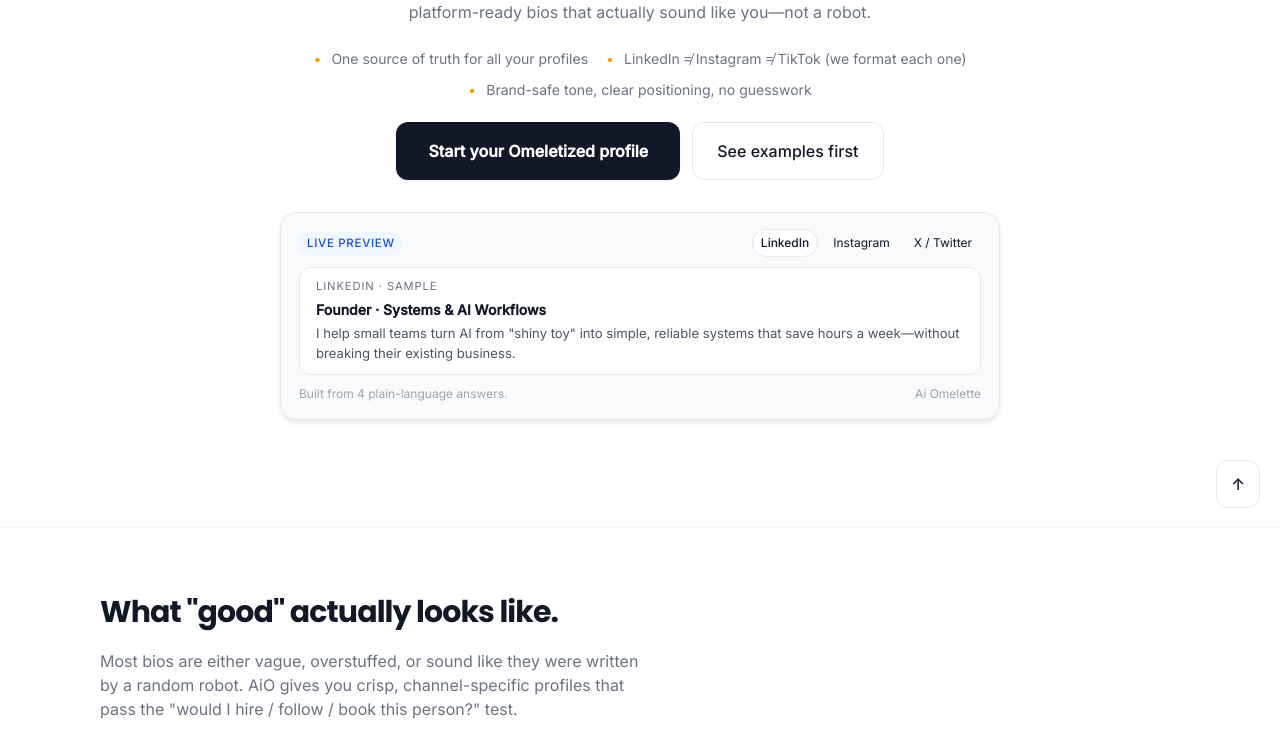
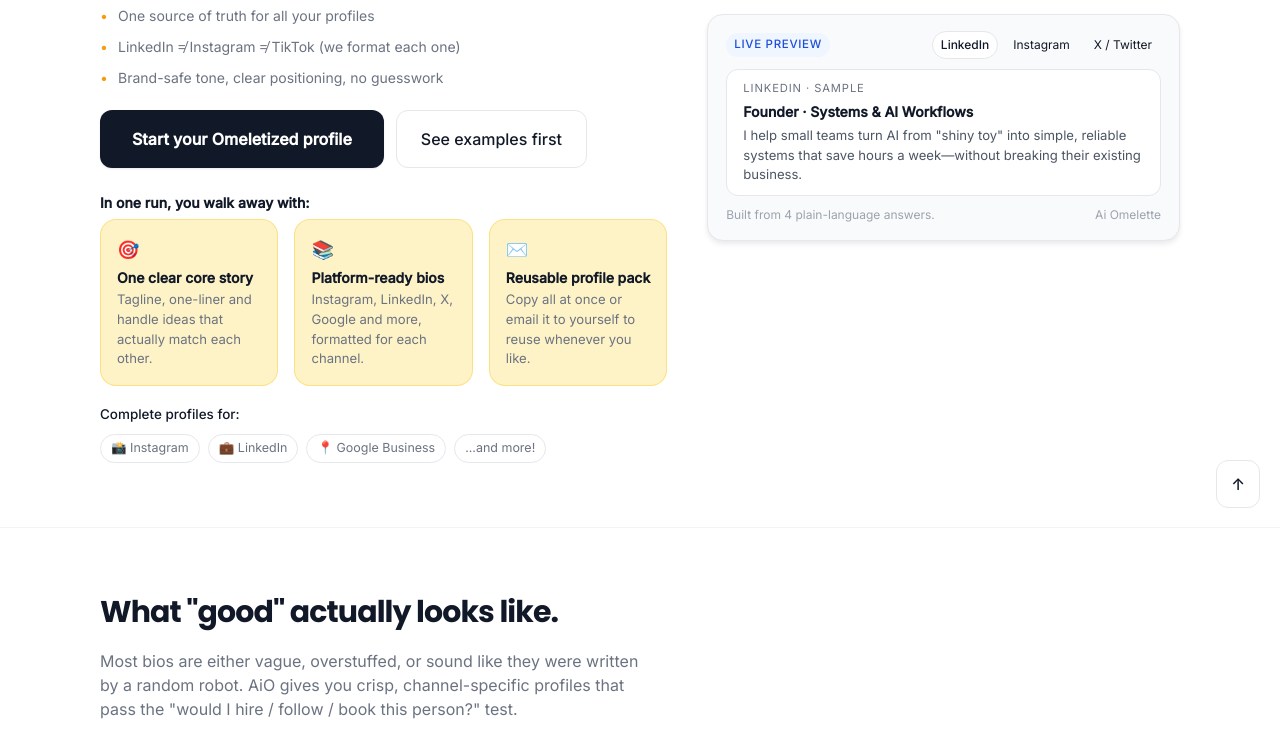
Before and after one commit to headchef-lab/aio-profile-omelette, a website: page index.html in a window 1280 px wide. Shown: the part 272-1022 px from the top of the page. Drawn offline with Linux system fonts and the light colour scheme.

Commit message:
Update index.html

```diff
--- a/index.html
+++ b/index.html
@@ -429,29 +429,64 @@
     <!-- SECTION 1: HERO -->
     <section class="hero">
       <div class="container">
-        <div class="hero-main" style="max-width: 720px; margin: 0 auto; text-align: center;">
+        <div class="row">
+          <div class="hero-main">
             <div class="pill">
               <span class="pill-dot"></span>
               AiO Profile Omelette · Early Access
             </div>
             <h1><span class="gradient-text">Crack open a perfect profile</span><br>for every platform.</h1>
-          <p class="section-subtitle" style="margin-left: auto; margin-right: auto;">
+            <p class="section-subtitle">
               Answer a few plain-language questions once. AiO turns it into
               clean, platform-ready bios that actually sound like you—not a robot.
             </p>
-          <ul class="list-inline" style="justify-content: center;">
+            <ul class="list-inline">
               <li>One source of truth for all your profiles</li>
               <li>LinkedIn ≠ Instagram ≠ TikTok (we format each one)</li>
               <li>Brand-safe tone, clear positioning, no guesswork</li>
             </ul>
 
-          <div style="margin-top: 22px; display: flex; gap: 12px; flex-wrap: wrap; justify-content: center;">
+            <div style="margin-top:22px; display:flex; gap:12px; flex-wrap:wrap;">
               <a href="#wizard" class="btn-primary">Start your Omeletized profile</a>
               <a href="#examples" class="btn-ghost">See examples first</a>
             </div>
 
-          <!-- Live Preview (now full-width, below CTAs) -->
-          <div class="hero-examples" style="margin-top: var(--space-lg); text-align: left;">
+            <div class="hero-extra">
+              <div class="hero-benefits">
+                <div class="hero-benefits-title">In one run, you walk away with:</div>
+                <div class="hero-benefits-grid">
+                  <div class="hero-benefit-item">
+                    <div class="hero-benefit-icon">🎯</div>
+                    <div class="hero-benefit-heading">One clear core story</div>
+                    <p>Tagline, one-liner and handle ideas that actually match each other.</p>
+                  </div>
+                  <div class="hero-benefit-item">
+                    <div class="hero-benefit-icon">📚</div>
+                    <div class="hero-benefit-heading">Platform-ready bios</div>
+                    <p>Instagram, LinkedIn, X, Google and more, formatted for each channel.</p>
+                  </div>
+                  <div class="hero-benefit-item">
+                    <div class="hero-benefit-icon">✉️</div>
+                    <div class="hero-benefit-heading">Reusable profile pack</div>
+                    <p>Copy all at once or email it to yourself to reuse whenever you like.</p>
+                  </div>
+                </div>
+              </div>
+
+              <div class="hero-platform-strip">
+                <span class="hero-platform-label">Complete profiles for:</span>
+                <div class="hero-platform-chips">
+                  <span class="hero-platform-chip">📸 Instagram</span>
+                  <span class="hero-platform-chip">💼 LinkedIn</span>
+                  <span class="hero-platform-chip">📍 Google Business</span>
+                  <span class="hero-platform-chip">...and more!</span>
+                </div>
+              </div>
+            </div>
+          </div>
+
+          <div class="hero-side">
+            <div class="hero-examples">
               <div class="hero-examples-header">
                 <span class="badge">Live Preview</span>
                 <div class="hero-tab-list">
@@ -494,7 +529,7 @@
                 <span>Ai Omelette</span>
               </div>
             </div>
-
+          </div>
         </div>
       </div>
     </section>
```
Lines whose indentation alone changed are shown as unchanged.
